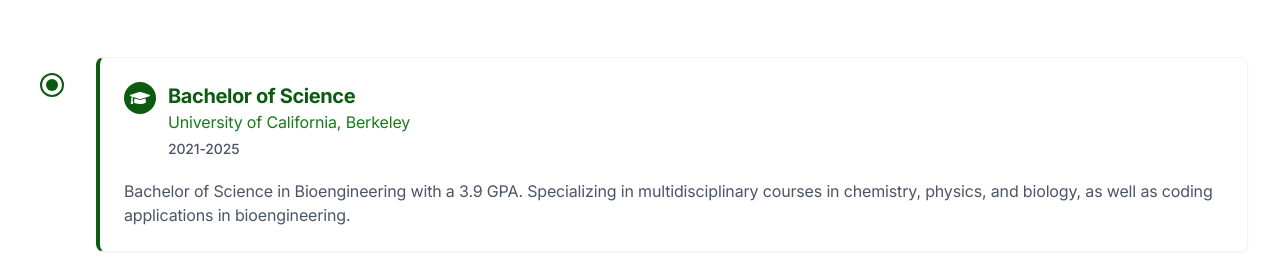
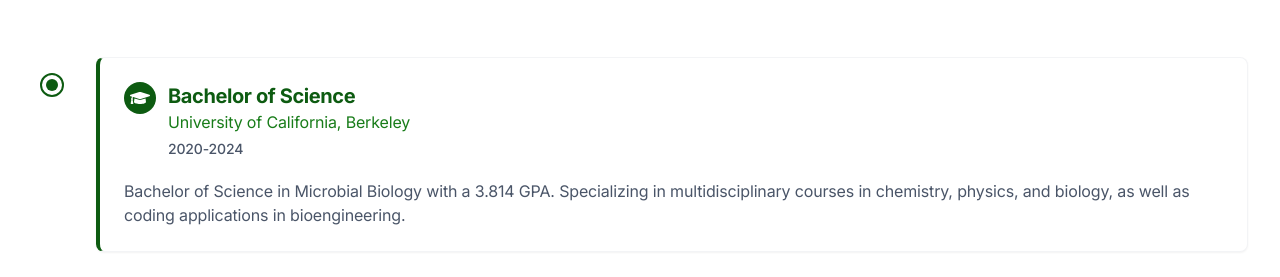
Before and after one commit to aviju888/mw-portfolio, a Next.js app: page / in a window 1280 px wide. Shown: the part 2940-3217 px from the top of the page. Built offline with nearby package versions, Linux system fonts and the light colour scheme.

Commit message:
Fixing experience section content

```diff
--- a/src/components/Education.tsx
+++ b/src/components/Education.tsx
@@ -23,8 +23,8 @@
       type: "education",
       title: "Bachelor of Science",
       institution: "University of California, Berkeley",
-      period: "2021-2025",
-      details: "Bachelor of Science in Bioengineering with a 3.9 GPA. Specializing in multidisciplinary courses in chemistry, physics, and biology, as well as coding applications in bioengineering.",
+      period: "2020-2024",
+      details: "Bachelor of Science in Microbial Biology with a 3.814 GPA. Specializing in multidisciplinary courses in chemistry, physics, and biology, as well as coding applications in bioengineering.",
       icon: <FaGraduationCap className="w-5 h-5" />,
       color: "bg-[var(--secondary)]"
     },
--- a/src/components/ProjectsPapers.tsx
+++ b/src/components/ProjectsPapers.tsx
@@ -47,7 +47,7 @@
       icon: <FaBook className="w-5 h-5" />
     },
     {
-      title: "Chancellor and Koshland Pastures' 3-year Management Plan Proposal",
+      title: "Chancellor and Koshland Pastures' 3-year Rangeland Management Plan Proposal",
       description: "Developed a comprehensive 3-year rangeland management plan for UC Berkeley campus pastures, integrating strategic grazing and burning prescriptions to control invasive species, reduce fire hazards, and create educational opportunities for students while maintaining ecological health.",
       authors: "Monica Wang",
       journal: "ESPM 186 Final Paper",
@@ -56,7 +56,7 @@
       category: "Policy Analysis",
       status: "Completed",
       url: "",
-      pdf: "/papers/ESPM 186 Final Paper - Monica Wang.docx",
+      pdf: "/papers/ESPM 186 Final Paper - Monica Wang.pdf",
       icon: <FaBook className="w-5 h-5" />
     }
   ];
```
Also changed, not shown: 2 other files (tests, documents, lock files or other folders).
